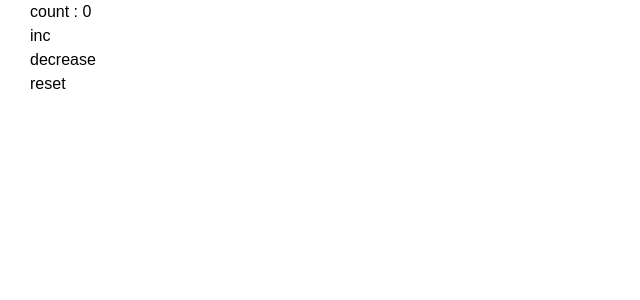
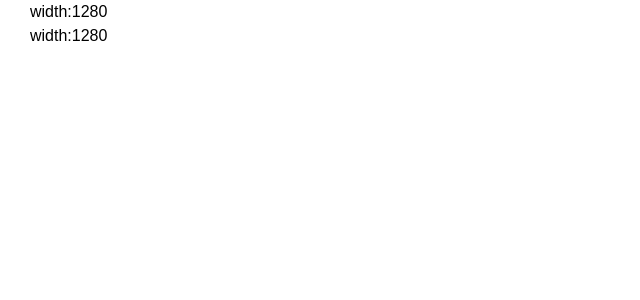
Before and after one commit to kudo07/01-JS-DEV, a React (Vite) app in the folder 10-REACT/CODE/: page / in a window 1280 px wide. Shown: the top 300 px of the page, without its empty margins (0-640 px from the left). Built offline with nearby package versions, Linux system fonts and the light colour scheme.

Commit message:
9.1 window resize

```diff
--- /dev/null
+++ b/10-REACT/CODE/src/9-CUSTOM-HOOKS/1-USEWINDOWSIZE/components/UseWindowComp.jsx
@@ -0,0 +1,14 @@
+import React from 'react';
+import useWindow from '../hooks/useWindow';
+
+const UseWindowComp = () => {
+  const { width, height } = useWindow();
+  return (
+    <div>
+      <p>width:{width}</p>
+      <p>width:{height}</p>
+    </div>
+  );
+};
+
+export default UseWindowComp;
--- /dev/null
+++ b/10-REACT/CODE/src/9-CUSTOM-HOOKS/1-USEWINDOWSIZE/hooks/useWindow.js
@@ -0,0 +1,21 @@
+import { useEffect, useState } from 'react';
+
+const useWindow = () => {
+  const [windowSize, setWindowSize] = useState({
+    width: window.innerWidth,
+    height: window.innerWidth,
+  });
+  const handleSize = () => {
+    setWindowSize({
+      width: window.innerWidth,
+      height: window.innerHeight,
+    });
+  };
+  useEffect(() => {
+    window.addEventListener('resize', handleSize);
+    return () => window.removeEventListener('resize', handleSize);
+  }, []);
+  return windowSize;
+};
+
+export default useWindow;
--- a/10-REACT/CODE/src/App.jsx
+++ b/10-REACT/CODE/src/App.jsx
@@ -19,6 +19,7 @@ import CounterWays from './8-HOOKS/8-USEMEMO-CALLBACL/CounterWays';
 import NoOptimisation from './8-HOOKS/8-USEMEMO-CALLBACL/CounterWays';
 import UseMemoCallback from './8-HOOKS/8-USEMEMO-CALLBACL/UseMemoCallback';
 import CounterHooks from './9-CUSTOM-HOOKS/0-COUNTER/components/CounterHooks';
+import UseWindowComp from './9-CUSTOM-HOOKS/1-USEWINDOWSIZE/components/UseWindowComp';
 
 function App() {
   // 0- 1-FETCH-DEMO return <FormulaFetch />;
@@ -40,7 +41,8 @@ function App() {
   // 8-HOOKS 7-USEREDUCERHOOK return <UseReducerHook />;
   // 8-HOOKS 8-USEMEMOCALLBACK return <UseMemoCallback />;
   // 8-HOOKS 8-USEMEMOCALLBACK return <CounterWays />;
-  // 9-CUSTOM-HOOKS 0-COUNTER
-  return <CounterHooks />;
+  // 9-CUSTOM-HOOKS 0-COUNTER return <CounterHooks />;
+  // 9-CUSTOM-HOOKS 1-USEWINDOWSIZE
+  return <UseWindowComp />;
 }
 export default App;
```
